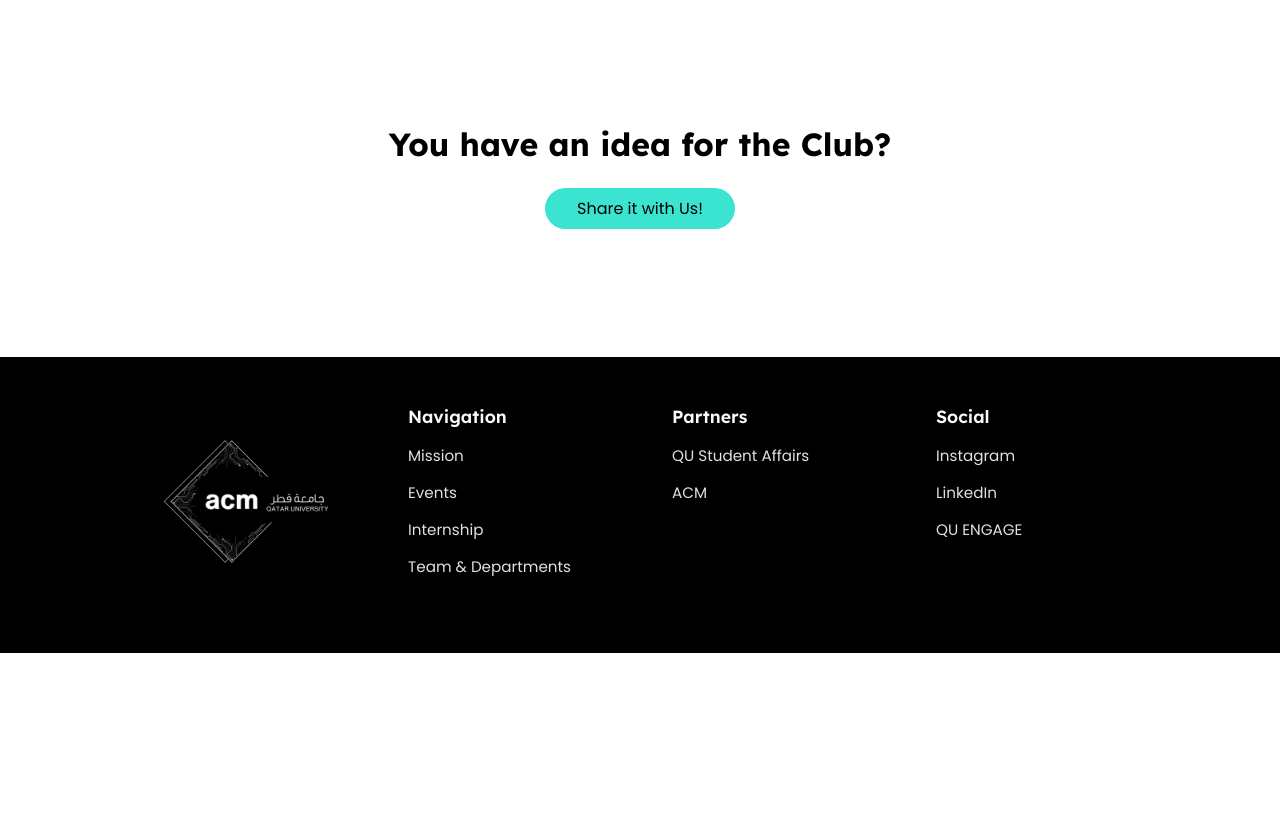
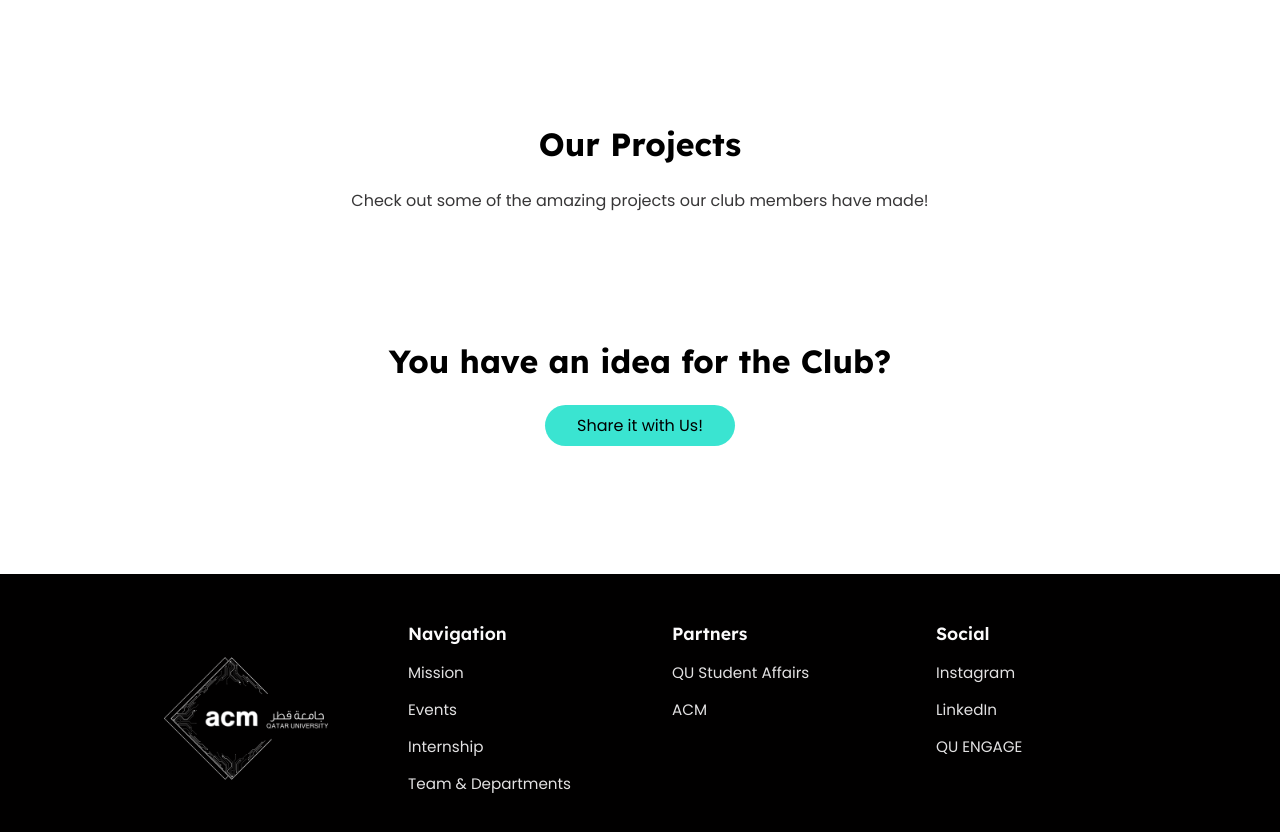
Before and after one commit to acm-qu/ACM-Landing-Page, a React (Vite) app: page / in a window 1280 px wide. Shown: the part 3200-4032 px from the top of the page. Before the commit the page ends 3853 px from the top, so only its background shows below. Built offline with nearby package versions, Linux system fonts and the light colour scheme.

Commit message:
feat: created folder structure for the our-projects section

```diff
--- a/src/app/App.jsx
+++ b/src/app/App.jsx
@@ -4,6 +4,7 @@ import AboutUs from "./about-us/about-us"
 import Navigation from "./navigation/Navigation"
 import Team from "./team/Team"
 import Events from "./events/Events"
+import OurProjects from "./our-projects/our-projects"
 import './globals.css'
 
 function App() {
@@ -27,6 +28,8 @@ function App() {
 
         {/* Team - Mariam */}
         <Team />
+        {/* Our Projects - Abdelhakim */}
+        <OurProjects />
         {/* Suggestion - Abdelhakim */}
         <Suggestion />
       </main>
--- /dev/null
+++ b/src/app/our-projects/our-projects.jsx
@@ -0,0 +1,18 @@
+import classes from "./styles.module.css"
+import { useResponsive } from "../../hooks/use-responsive"
+
+
+const OurProjects = () => {
+
+  const { isMobile } = useResponsive()
+
+  return (
+    <section id='our-projects' className={`${classes.container} ${isMobile ? classes.mobile : ""}`}>
+      <h2 className={classes.title}>Our Projects</h2>
+      <p className={classes.description}>Check out some of the amazing projects our club members have made!</p>
+
+    </section>
+  )
+}
+
+export default OurProjects
--- /dev/null
+++ b/src/app/our-projects/styles.module.css
@@ -0,0 +1,30 @@
+.container {
+  margin-top: 64px;
+  margin-bottom: 128px;
+  display: grid;
+  gap: 24px;
+  place-items: center;
+  > .title {
+    text-align: center;
+    font-size: 32px;
+    padding: 0px 24px;
+  }
+  > .description {
+    text-align: center;
+    color: var(--gray);
+    font-size: 16px;
+    padding: 0px 24px;
+  }
+  > .visit {
+    background-color: var(--primary);
+    color: var(--black);
+    padding: 8px 32px;
+    border-radius: 99px;
+    text-decoration: none;
+  }
+  &.mobile {
+    > .description {
+      font-size: 14px;
+    }
+  }
+}
```
Also changed, not shown: src/app/our-projects/_components/project.jsx (added, +10 -0 lines), src/app/our-projects/content.ts (added, +50 -0 lines), src/app/our-projects/types.ts (added, +9 -0 lines), public/our-projects/csewiki.png (added), public/our-projects/github.svg (added), src/app/our-projects/_components/styles.module.css (added).
